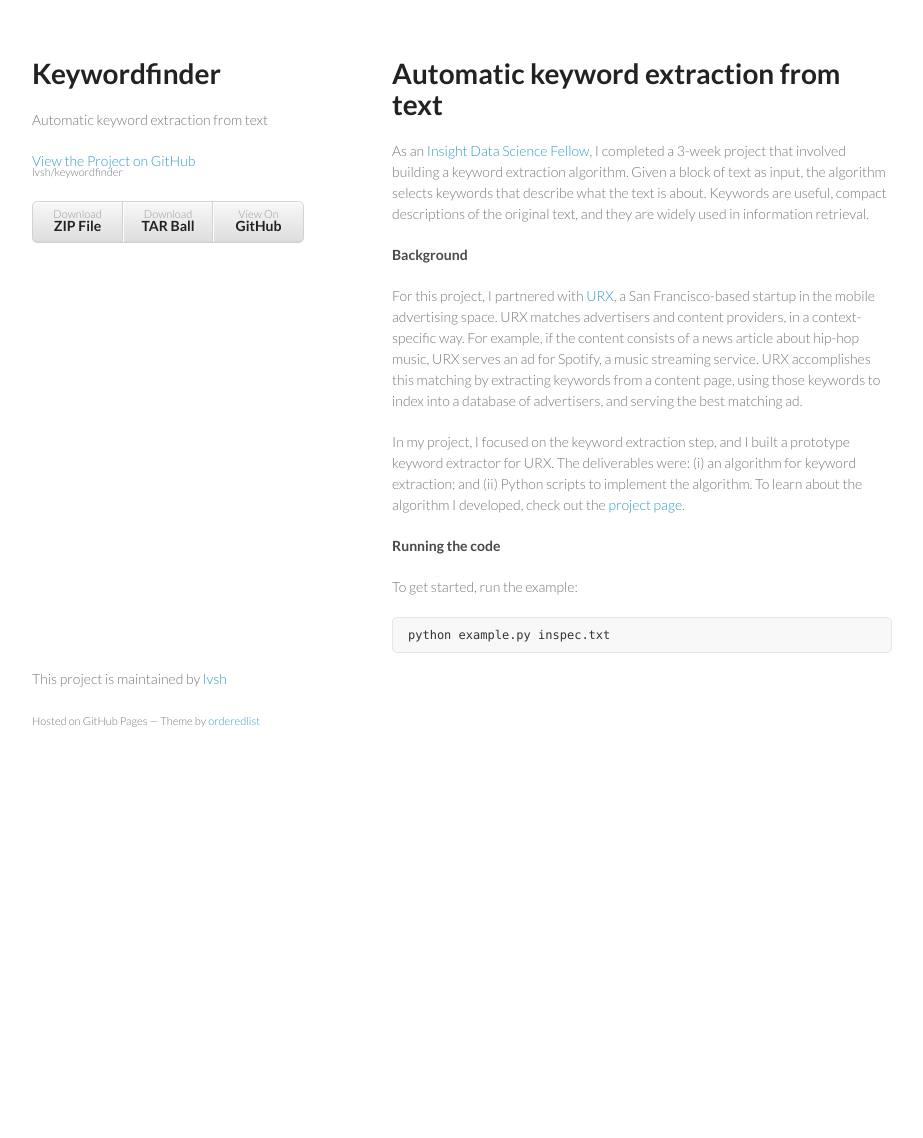
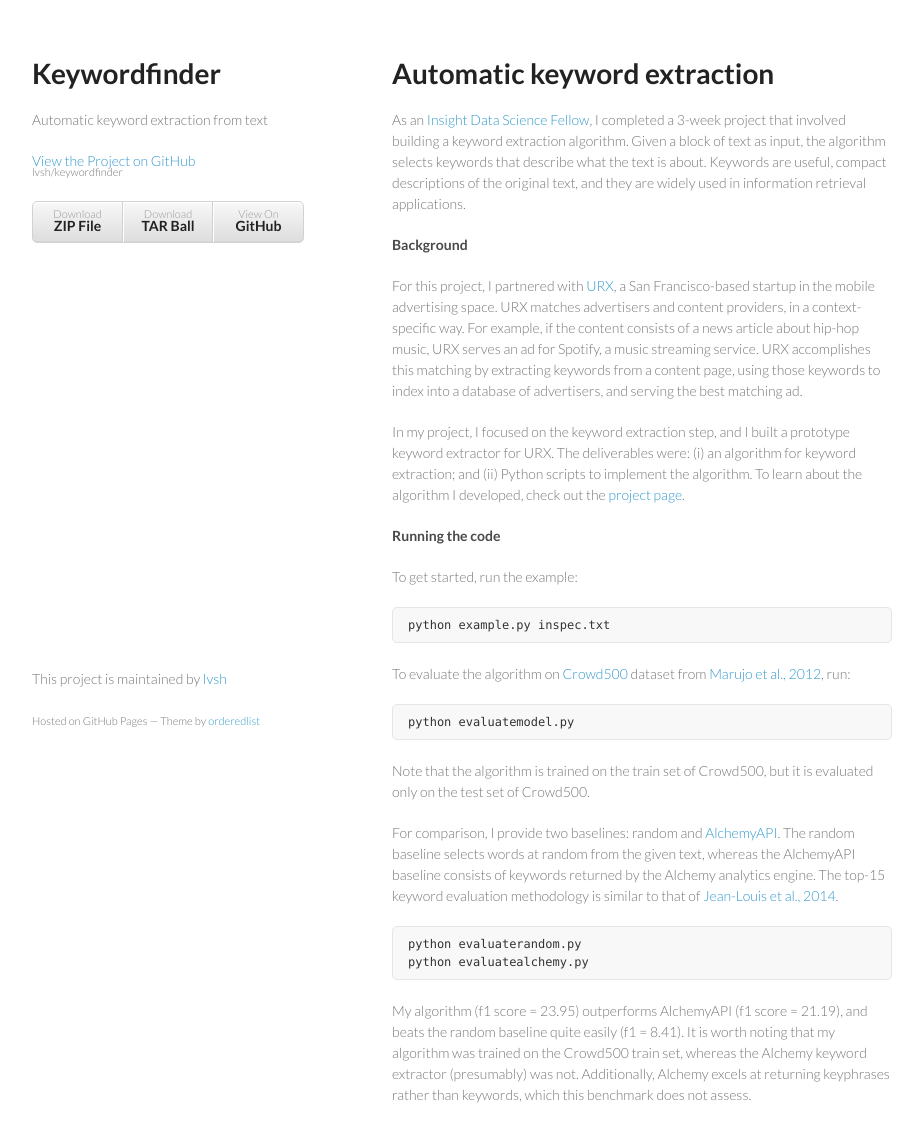
Before and after one commit to lvsh/keywordfinder, a plain HTML site: page index.html in a window 1280 px wide. Shown: the whole page, without its empty margins (178-1101 px from the left). Before the commit the page ends 800 px from the top, so only its background shows below. Drawn offline with Linux system fonts and the light colour scheme.

```diff
--- a/index.html
+++ b/index.html
@@ -29,9 +29,9 @@
       </header>
       <section>
         <h1>
-<a id="automatic-keyword-extraction-from-text" class="anchor" href="#automatic-keyword-extraction-from-text" aria-hidden="true"><span class="octicon octicon-link"></span></a>Automatic keyword extraction from text</h1>
+<a id="automatic-keyword-extraction" class="anchor" href="#automatic-keyword-extraction" aria-hidden="true"><span class="octicon octicon-link"></span></a>Automatic keyword extraction</h1>
 
-<p>As an <a href="http://insightdatascience.com/">Insight Data Science Fellow</a>, I completed a 3-week project that involved building a keyword extraction algorithm. Given a block of text as input, the algorithm selects keywords that describe what the text is about. Keywords are useful, compact descriptions of the original text, and they are widely used in information retrieval. </p>
+<p>As an <a href="http://insightdatascience.com/">Insight Data Science Fellow</a>, I completed a 3-week project that involved building a keyword extraction algorithm. Given a block of text as input, the algorithm selects keywords that describe what the text is about. Keywords are useful, compact descriptions of the original text, and they are widely used in information retrieval applications. </p>
 
 <h4>
 <a id="background" class="anchor" href="#background" aria-hidden="true"><span class="octicon octicon-link"></span></a>Background</h4>
@@ -47,6 +47,21 @@
 
 <pre><code>python example.py inspec.txt
 </code></pre>
+
+<p>To evaluate the algorithm on <a href="https://github.com/snkim/AutomaticKeyphraseExtraction">Crowd500</a> dataset from <a href="http://www.lrec-conf.org/proceedings/lrec2012/pdf/672_Paper.pdf">Marujo et al., 2012</a>, run:</p>
+
+<pre><code>python evaluatemodel.py
+</code></pre>
+
+<p>Note that the algorithm is trained on the train set of Crowd500, but it is evaluated only on the test set of Crowd500. </p>
+
+<p>For comparison, I provide two baselines: random and <a href="http://www.alchemyapi.com/">AlchemyAPI</a>. The random baseline selects words at random from the given text, whereas the AlchemyAPI baseline consists of keywords returned by the Alchemy analytics engine. The top-15 keyword evaluation methodology is similar to that of <a href="http://azouaq.athabascau.ca/publications/Conferences,%20Workshops,%20Books/%5BC28%5D_PRICAI_2014.pdf">Jean-Louis et al., 2014</a>.</p>
+
+<pre><code>python evaluaterandom.py
+python evaluatealchemy.py
+</code></pre>
+
+<p>My algorithm (f1 score = 23.95) outperforms AlchemyAPI (f1 score = 21.19), and beats the random baseline quite easily (f1 = 8.41). It is worth noting that my algorithm was trained on the Crowd500 train set, whereas the Alchemy keyword extractor (presumably) was not. Additionally, Alchemy excels at returning keyphrases rather than keywords, which this benchmark does not assess. </p>
       </section>
       <footer>
         <p>This project is maintained by <a href="https://github.com/lvsh">lvsh</a></p>
```
Also changed, not shown: params.json (+1 -1 lines).
